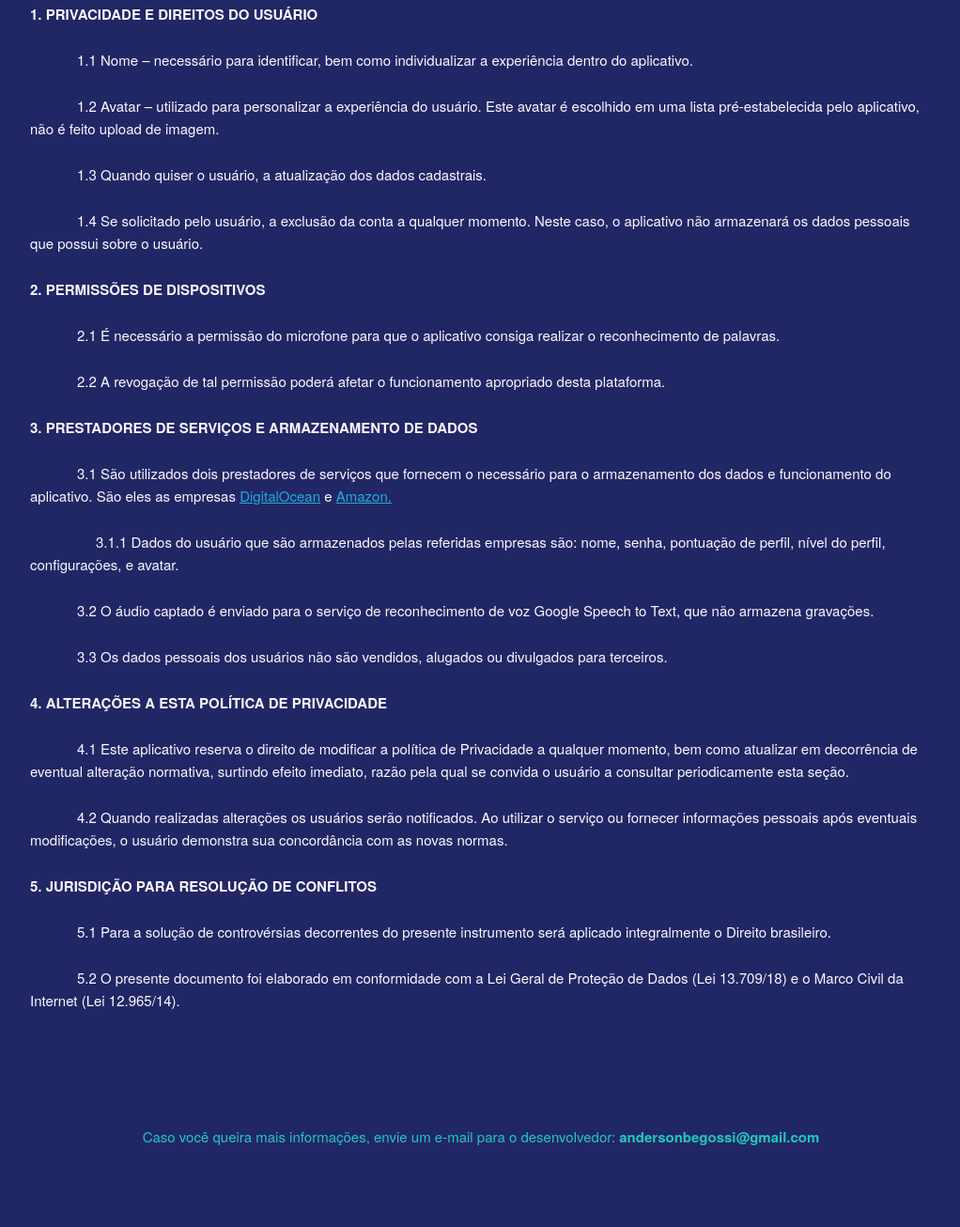
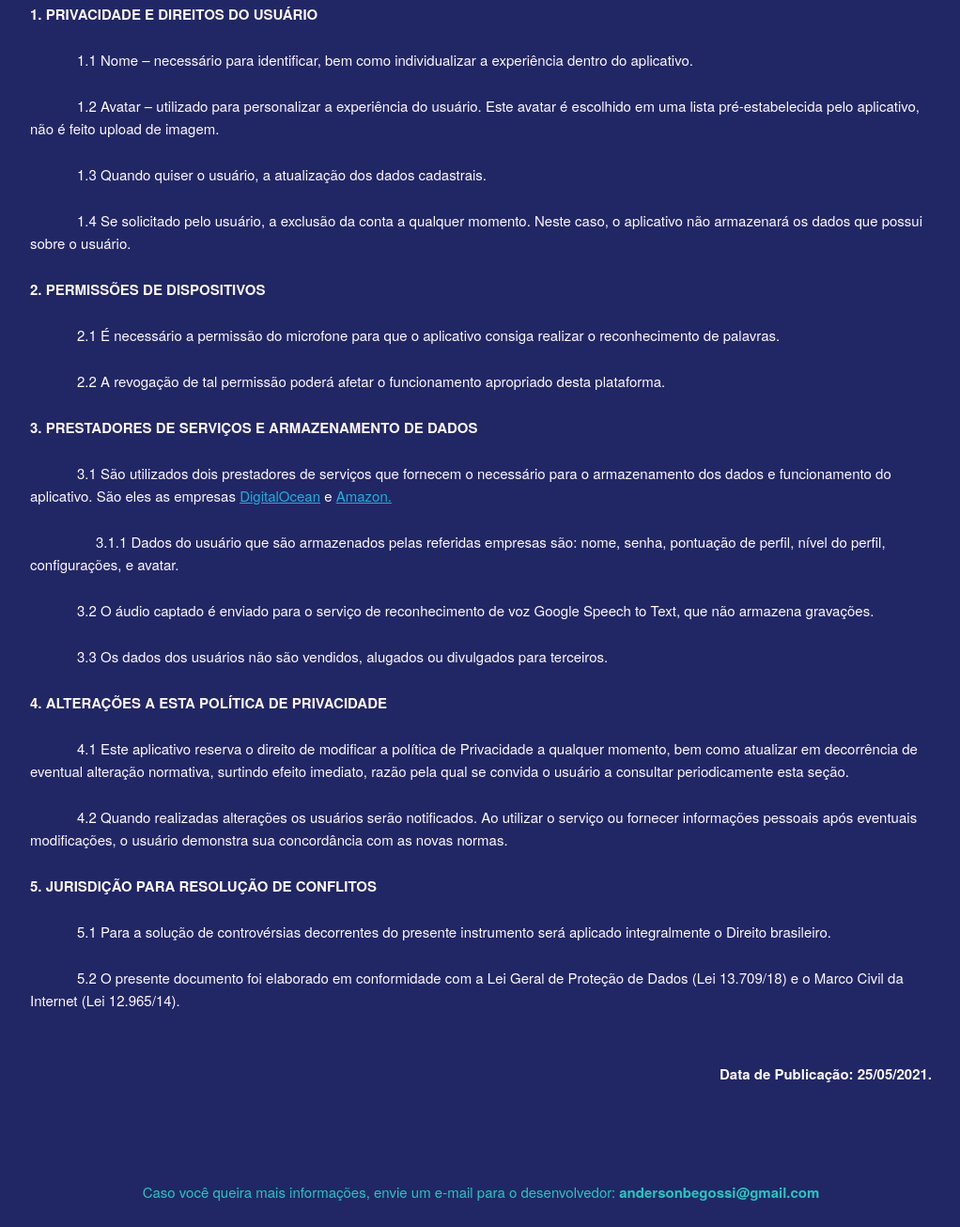
Before and after one commit to ambegossi/dislexiapp-privacidade, a plain HTML site: page index.html in a window 1280 px wide. Shown: the part 615-1921 px from the top of the page at 94% size, without its empty margins (128-1150 px from the left). Before the commit the page ends 1862 px from the top, so only its background shows below. Drawn offline with Linux system fonts and the light colour scheme.

Commit message:
add publication date

```diff
--- a/index.html
+++ b/index.html
@@ -61,7 +61,7 @@
               <p style="text-indent: 50px;">1.1 Nome – necessário para identificar, bem como individualizar a experiência dentro do aplicativo.</p>
               <p style="text-indent: 50px;">1.2 Avatar – utilizado para personalizar a experiência do usuário. Este avatar é escolhido em uma lista pré-estabelecida pelo aplicativo, não é feito upload de imagem.</p>
               <p style="text-indent: 50px;">1.3 Quando quiser o usuário, a atualização dos dados cadastrais.</p>
-              <p style="text-indent: 50px;">1.4 Se solicitado pelo usuário, a exclusão da conta a qualquer momento. Neste caso, o aplicativo não armazenará os dados pessoais que possui sobre o usuário.</p>
+              <p style="text-indent: 50px;">1.4 Se solicitado pelo usuário, a exclusão da conta a qualquer momento. Neste caso, o aplicativo não armazenará os dados que possui sobre o usuário.</p>
         </p>
         <p >
           <b>2. PERMISSÕES DE DISPOSITIVOS</b>
@@ -73,7 +73,7 @@
               <p style="text-indent: 50px;">3.1 São utilizados dois prestadores de serviços que fornecem o necessário para o armazenamento dos dados e funcionamento do aplicativo. São eles as empresas <a href="https://www.digitalocean.com/" target="_blank">DigitalOcean</a> e <a href="https://aws.amazon.com/" target="_blank">Amazon.</a></p>
               <p style="text-indent: 70px;">3.1.1 Dados do usuário que são armazenados pelas referidas empresas são: nome, senha, pontuação de perfil, nível do perfil, configurações, e avatar.</p>
               <p style="text-indent: 50px;">3.2 O áudio captado é enviado para o serviço de reconhecimento de voz Google Speech to Text, que não armazena gravações.</p>
-              <p style="text-indent: 50px;">3.3 Os dados pessoais dos usuários não são vendidos, alugados ou divulgados para terceiros.</p>
+              <p style="text-indent: 50px;">3.3 Os dados dos usuários não são vendidos, alugados ou divulgados para terceiros.</p>
         </p>
         <p >
           <b>4. ALTERAÇÕES A ESTA POLÍTICA DE PRIVACIDADE</b>
@@ -87,7 +87,11 @@
         </p>
       </div>
 
-      <div class="twelve columns" style="margin-top: 10%">
+      <div class="twelve columns" style="margin-top: 3%">
+        <p style="text-align: right;"><b>Data de Publicação: 25/05/2021.</b></p>
+      </div>
+
+      <div class="twelve columns" style="margin-top: 8%">
         <p style="text-align: center;color:#23C7BF;">Caso você queira mais informações, envie um e-mail para o desenvolvedor: <b>andersonbegossi@gmail.com</b></p>
       </div>
     </div>
```
